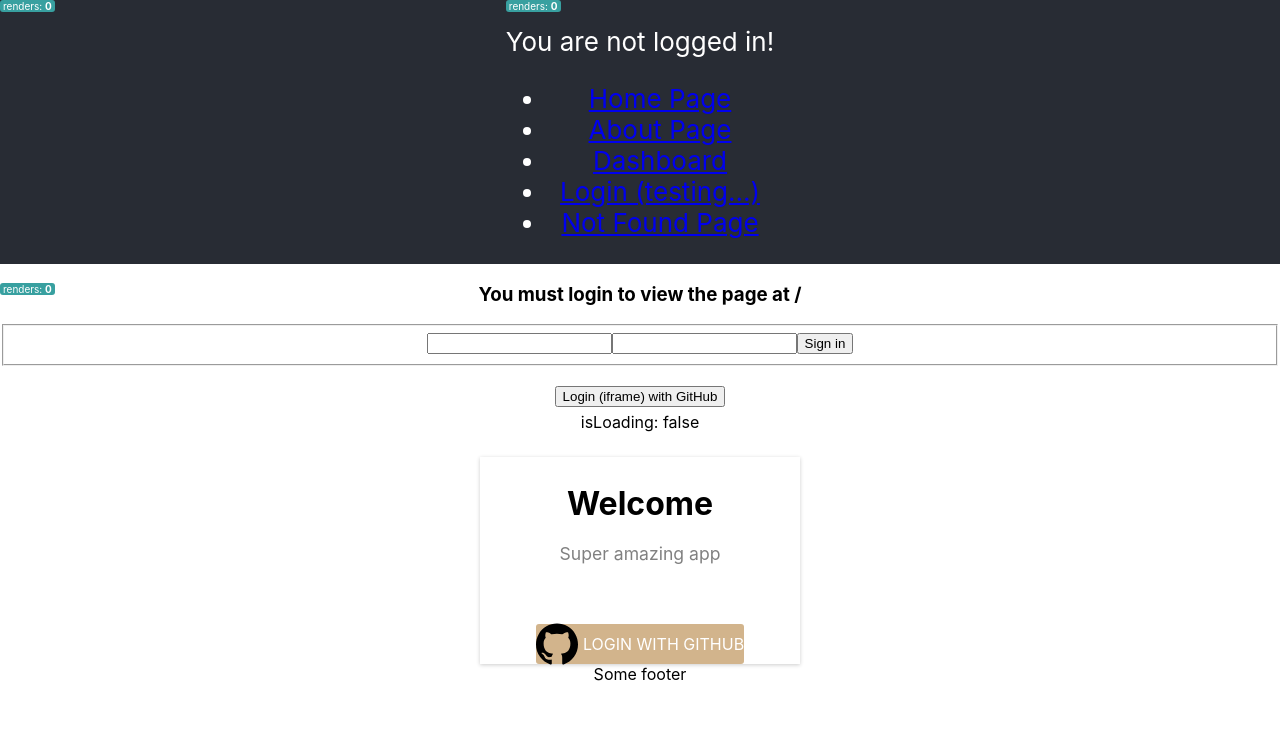
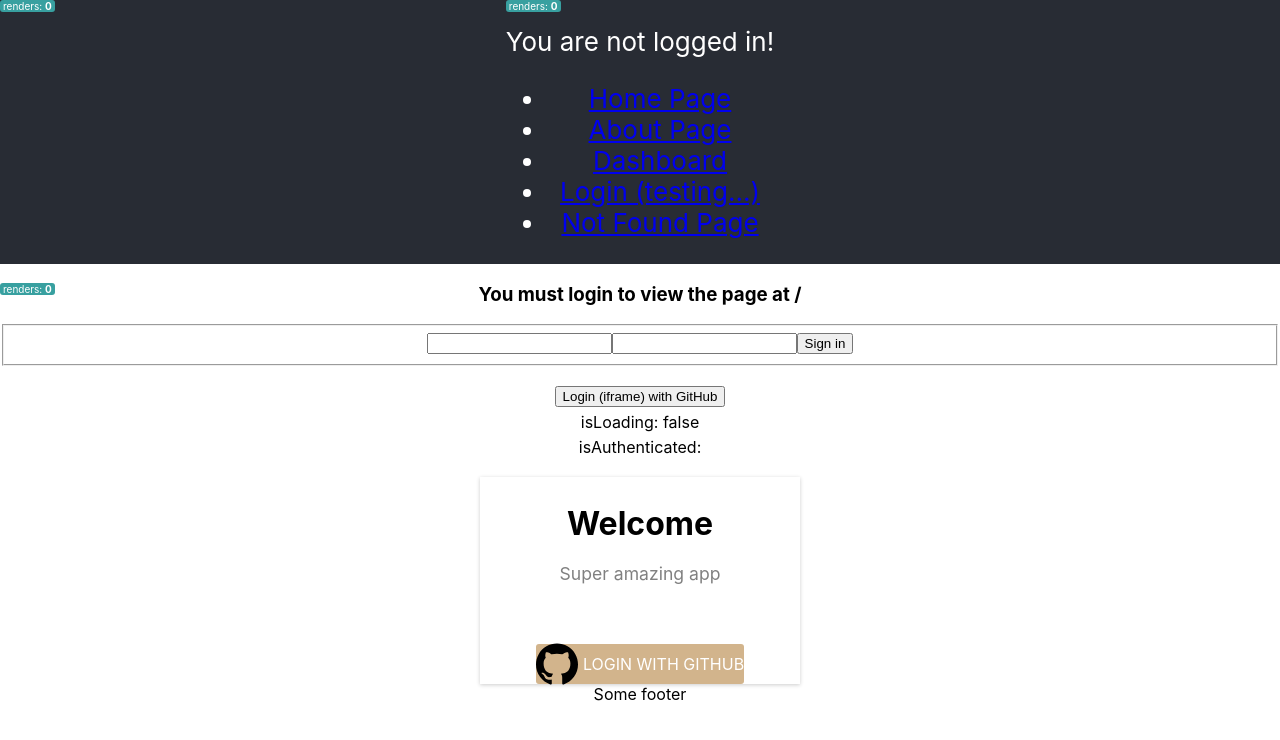
Before and after one commit to Cl3r1k/pomodo-react, a React (Create React App) app: page /login in a window 1280 px wide. Shown: the top 740 px of the page. Built offline with nearby package versions, Linux system fonts and the light colour scheme; no server answers.

Commit message:
refactor: update 'LoginGithubWithPopup' component

```diff
--- a/src/components/LoginGithubWithPopup/index.js
+++ b/src/components/LoginGithubWithPopup/index.js
@@ -1,7 +1,7 @@
 import React, { useState, useEffect } from 'react';
 
 // Hooks
-// import { useAuthState } from 'hooks/useAuthState';
+import { useAuthState } from 'hooks/useAuthState';
 
 // Utils
 import { combineToQuery } from 'services/utils';
@@ -14,6 +14,7 @@ import { clientIdGithub, redirectUri, scope } from 'constants/api.config';
 import styles from './styles.module.scss';
 
 export const LoginGithubWithPopup = () => {
+  const { isAuthenticated } = useAuthState();
   const [authGhData, setAuthGhData] = useState({
     isLoading: false,
     errorMessage: '',
@@ -95,6 +96,7 @@ export const LoginGithubWithPopup = () => {
           ErrorMessage: {authGhData.errorMessage}
         </div>
       )}
+      <div>isAuthenticated: {isAuthenticated}</div>
     </div>
   );
 };
--- a/src/metadata.json
+++ b/src/metadata.json
@@ -1 +1 @@
-{ "build": "1419", "version": "0.1.0.1419" }
+{ "build": "1420", "version": "0.1.0.1420" }
```
